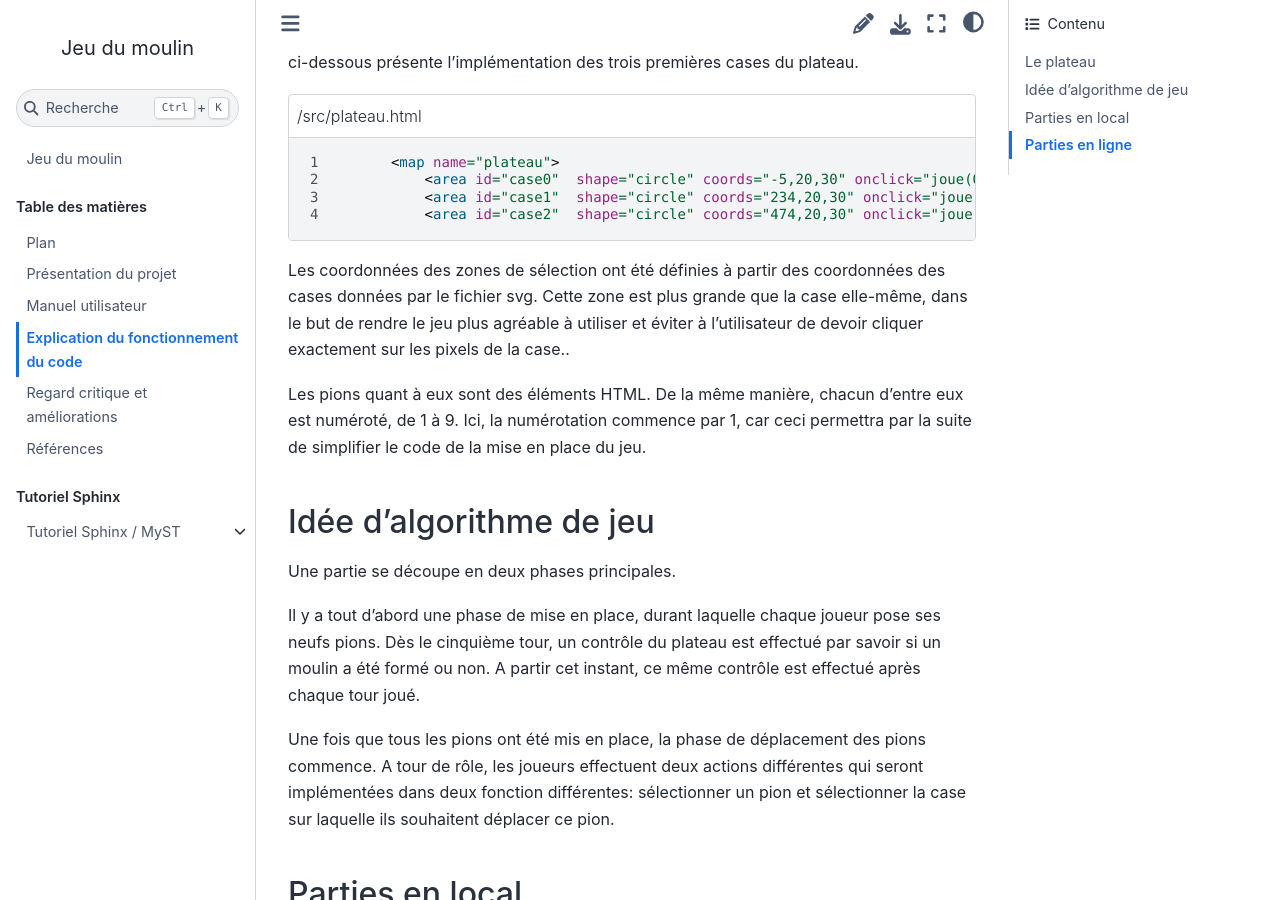
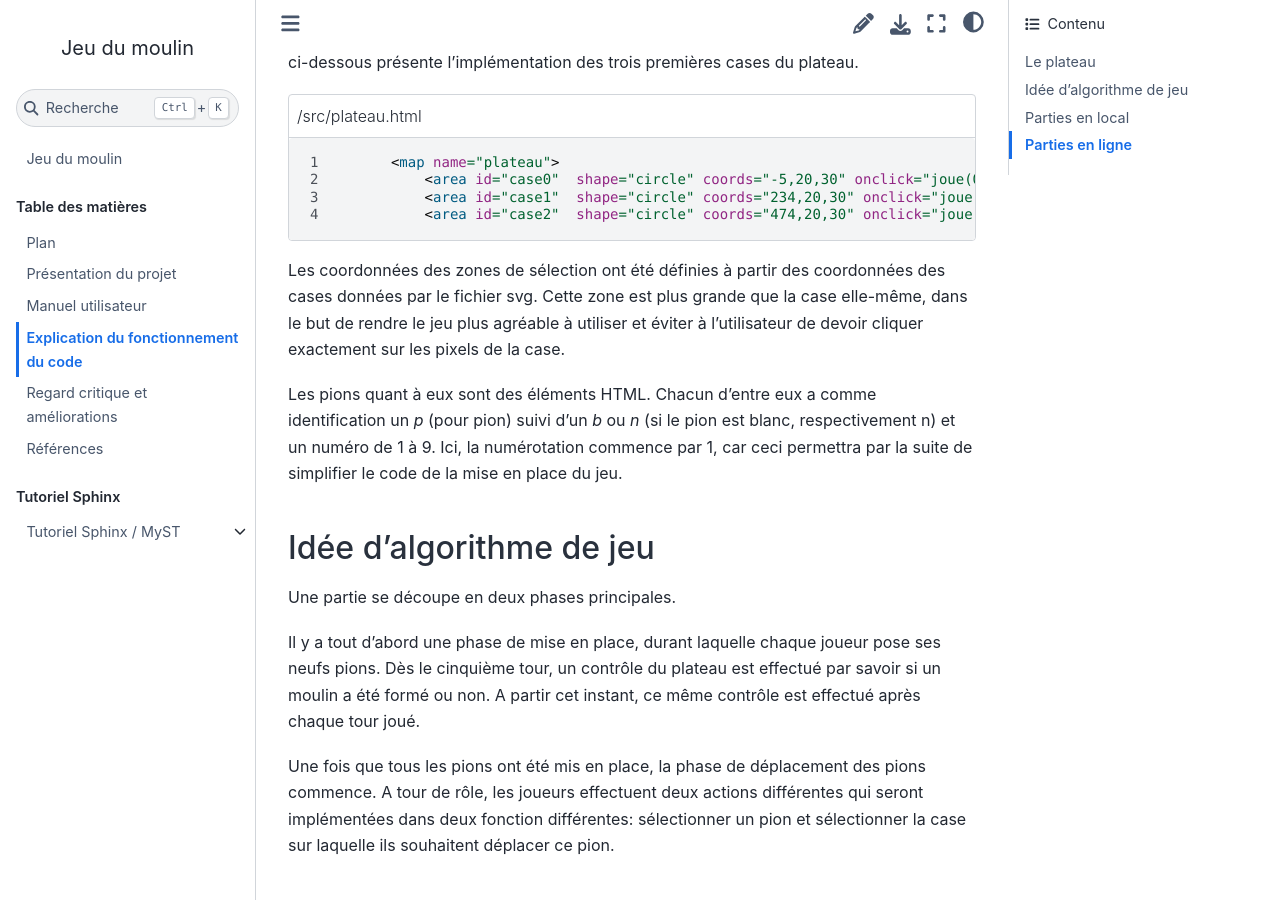
Before and after one commit to valentinethrlr/projet_moulin_documentation, a Sphinx documentation site: the page built from source/explication.md, in a window 1280 px wide and 900 px high, scrolled down 1407 px. Built offline with Sphinx 7.4.7 and the Sphinx Book theme 1.1.4, drawn with Linux system fonts in a browser that asks for light colours; cross-references to code outside the pages are shown as plain code; some of the changed text lies outside the part shown.

Commit message:
reformulation

````diff
--- a/source/explication.md
+++ b/source/explication.md
@@ -31,9 +31,9 @@ Une zone <em>area</em> entoure chaque case, pour qu'il soit possible de les sél
 :lines: 57-60
 ```
 
-Les coordonnées des zones de sélection ont été définies à partir des coordonnées des cases données par le fichier svg. Cette zone est plus grande que la case elle-même, dans le but de rendre le jeu plus agréable à utiliser et éviter à l'utilisateur de devoir cliquer exactement sur les pixels de la case..
+Les coordonnées des zones de sélection ont été définies à partir des coordonnées des cases données par le fichier svg. Cette zone est plus grande que la case elle-même, dans le but de rendre le jeu plus agréable à utiliser et éviter à l'utilisateur de devoir cliquer exactement sur les pixels de la case.
 
-Les pions quant à eux sont des éléments HTML. De la même manière, chacun d'entre eux est numéroté, de 1 à 9. Ici, la numérotation commence par 1, car ceci permettra par la suite de simplifier le code de la mise en place du jeu.
+Les pions quant à eux sont des éléments HTML. Chacun d'entre eux a comme identification un <em>p</em> (pour pion) suivi d'un <em>b</em> ou <em>n</em> (si le pion est blanc, respectivement n) et un numéro de 1 à 9. Ici, la numérotation commence par 1, car ceci permettra par la suite de simplifier le code de la mise en place du jeu.
 
 
 ## Idée d'algorithme de jeu
````
Also changed, not shown: other parts of source/explication.md (+1 -1 lines), source/manuel.md (+2 -2 lines), source/presentation.md (+1 -1 lines).
